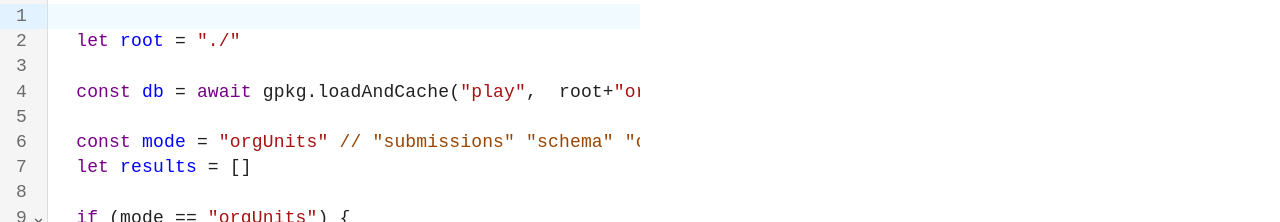
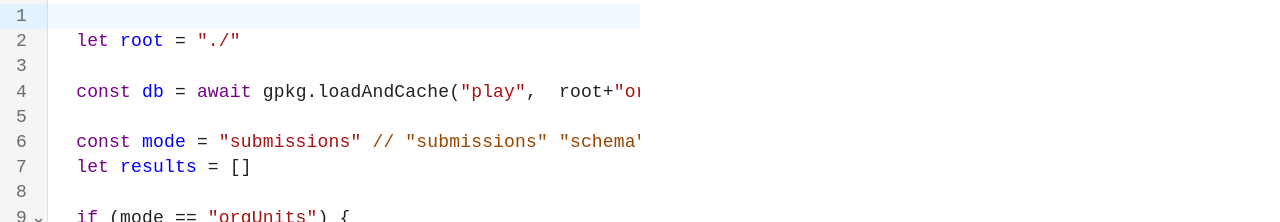
Before and after one commit to mestachs/taskr, a React (Vite) app: page / in a window 1280 px wide. Shown: the top 222 px of the page. Built offline with nearby package versions, Linux system fonts and the light colour scheme.

Commit message:
Improve submission

```diff
--- a/src/App.tsx
+++ b/src/App.tsx
@@ -22,7 +22,7 @@ const defaultCodeSnippets = [
 
   const db = await gpkg.loadAndCache("play",  root+"org_units-2023-11-28-17-03.gpkg.zip");
 
-  const mode = "orgUnits" // "submissions" "schema" "orgUnits"
+  const mode = "submissions" // "submissions" "schema" "orgUnits"
   let results = []
 
   if (mode == "orgUnits") {
@@ -42,7 +42,18 @@ const defaultCodeSnippets = [
    return await db.exec('SELECT * FROM sqlite_schema').get.objs
   } else if (mode == "submissions") {
 
-  results = await db.exec(\`select json_extract(json,'$."de388__15y"') as "de388__15y", period, submissions.name , org_unit_id ,  facilities.name as facility_name from submissions join "level-4-Facility" as facilities on facilities.id = submissions.org_unit_id order by period, submissions.name\`).get.objs
+  results = await db.exec(\`
+  select
+    json_extract(json,'$."de388__15y"') as "de388__15y",
+    period, submissions.name , org_unit_id ,
+    facilities.name as facility_name, facilities.geom as geom
+    from submissions join "level-4-Facility" as facilities on facilities.id = submissions.org_unit_id
+    order by period, submissions.name\`).get.objs
+
+    // show the district on the same map
+    results = results.concat(
+      await db.exec('SELECT * FROM "level-2-District"').get.objs,
+    );
 
   return results
   } else {
```
